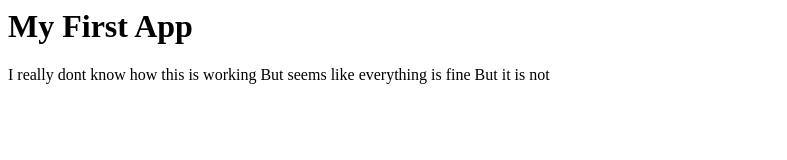
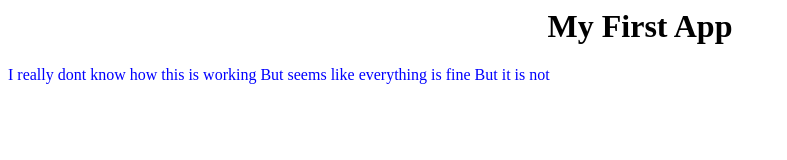
Before and after one commit to Suyash-96/dbapp, a plain HTML site: page index.html in a window 1280 px wide. Shown: the whole page, without its empty margins (0-787 px from the left). Drawn offline with Linux system fonts and the light colour scheme.

Commit message:
update index.html

```diff
--- a/index.html
+++ b/index.html
@@ -4,8 +4,8 @@
 
 </head>
 <body>
-<h1> My First App </h1>
-  <p>I really dont know how this is working But seems like everything is fine But it is not</p>
+  <h1> <center>My First App </center></h1>
+  <p><font color="blue">I really dont know how this is working But seems like everything is fine But it is not</font></p>
 
 
 </body>
```
